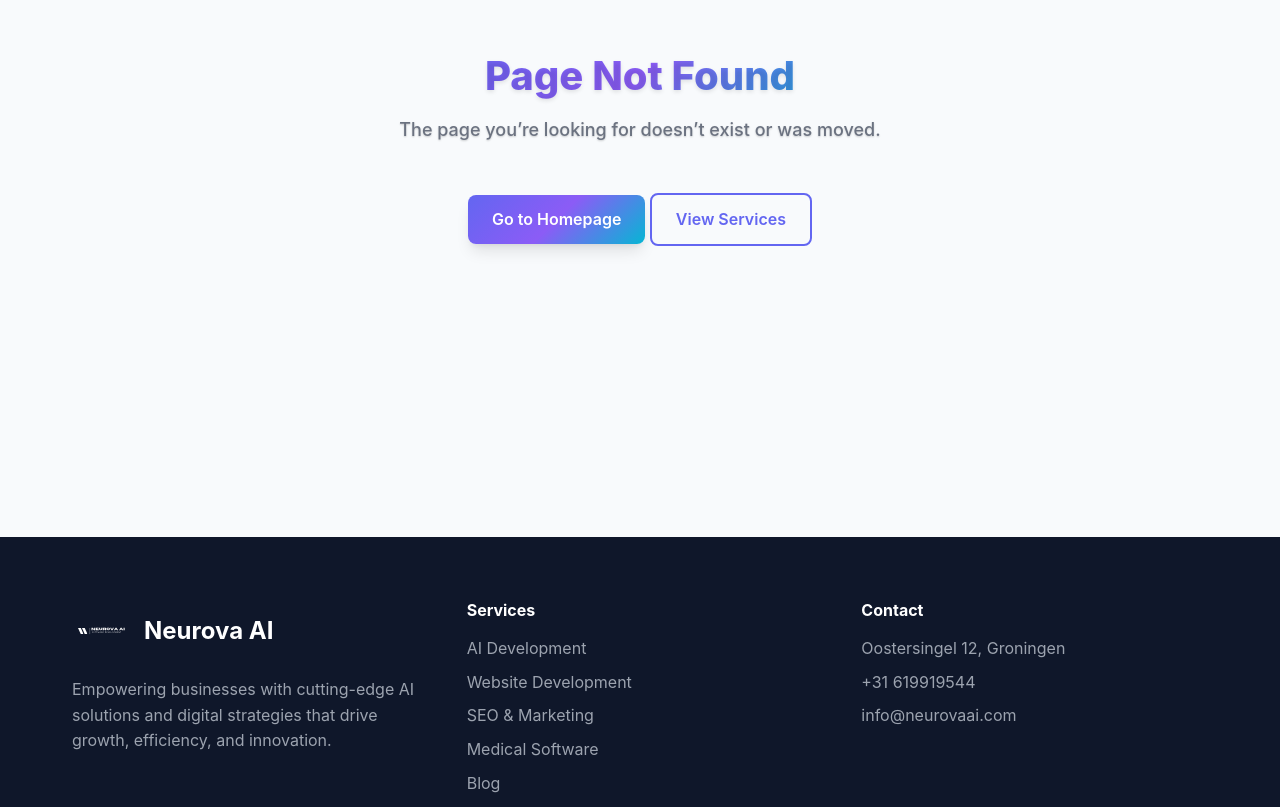
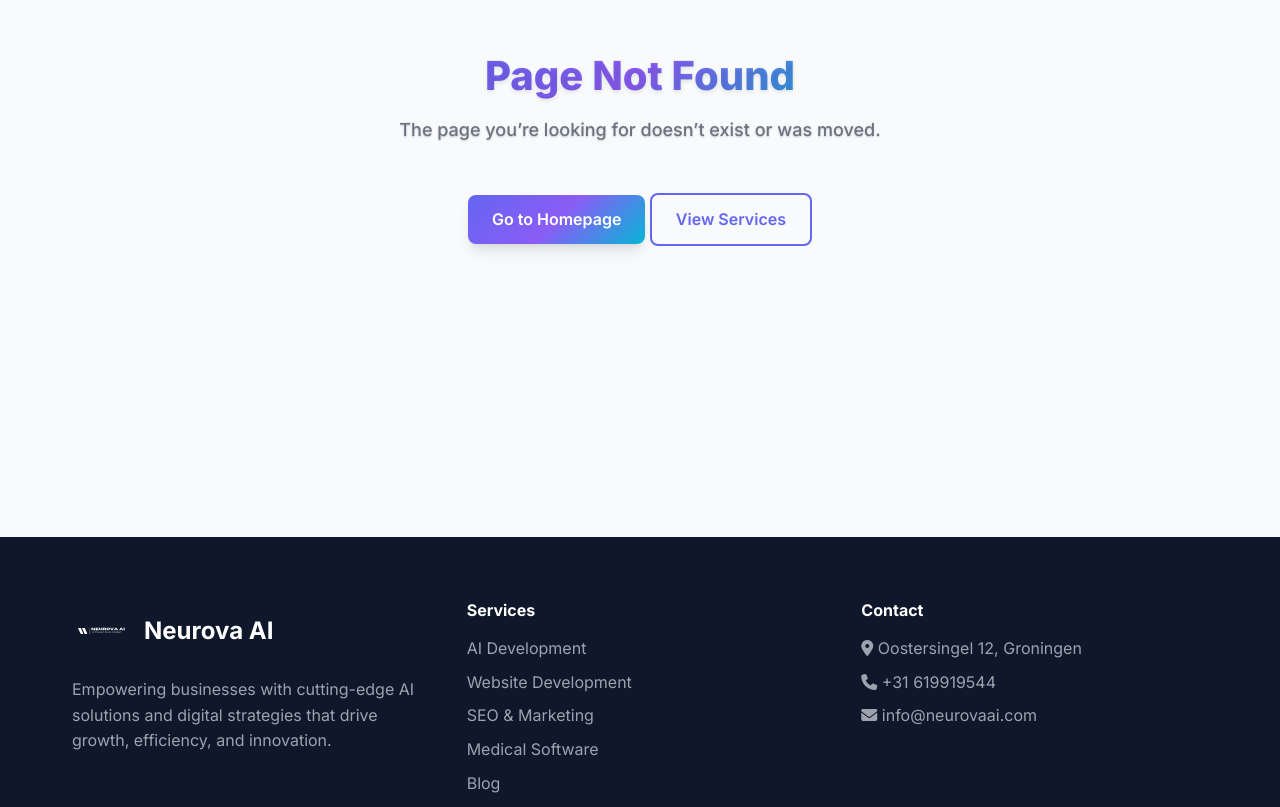
Before and after one commit to AChitos/NeurovaAI_website-copy, a plain HTML site: page 404.html in a window 1280 px wide. Shown: the part 263-1070 px from the top of the page. Drawn offline with Linux system fonts and the light colour scheme.

Commit message:
Add preconnect links and Google Fonts stylesheet to multiple HTML files for improved performance and styling

```diff
--- a/404.html
+++ b/404.html
@@ -6,7 +6,12 @@
 <title>Page Not Found | Neurova AI</title>
 <meta name="robots" content="noindex, follow">
 <link rel="canonical" href="https://neurova-ai.com/404.html">
+<link rel="preconnect" href="https://fonts.googleapis.com">
+<link rel="preconnect" href="https://fonts.gstatic.com" crossorigin>
+<link rel="preconnect" href="https://cdnjs.cloudflare.com">
 <link rel="stylesheet" href="/styles.css">
+<link href="https://fonts.googleapis.com/css2?family=Inter:wght@300;400;500;600;700;800&display=swap" rel="stylesheet">
+<link rel="stylesheet" href="https://cdnjs.cloudflare.com/ajax/libs/font-awesome/6.4.0/css/all.min.css">
 <meta http-equiv="refresh" content="8; url=/">
   <script>window.NEUROVA_GA4_ID='G-1C75RY1TT0';</script>
 </head>
```
Also changed, not shown: blog/ai-development-netherlands.html (+5 -0 lines), blog/ecommerce-seo-basics-2025.html (+5 -0 lines), blog/ga4-setup-small-business.html (+5 -0 lines), blog/index.html (+5 -0 lines), blog/local-seo-netherlands-checklist-2025.html (+5 -0 lines), blog/prompt-engineering-customer-support.html (+5 -0 lines), blog/tech-stack-sme-website-2025.html (+5 -0 lines), blog/website-speed-core-web-vitals-2025.html (+5 -0 lines), services/ai-development.html (+5 -0 lines), services/ecommerce.html (+5 -0 lines), services/medical-software.html (+5 -0 lines), services/seo.html (+5 -0 lines), services/web-development.html (+5 -0 lines).
